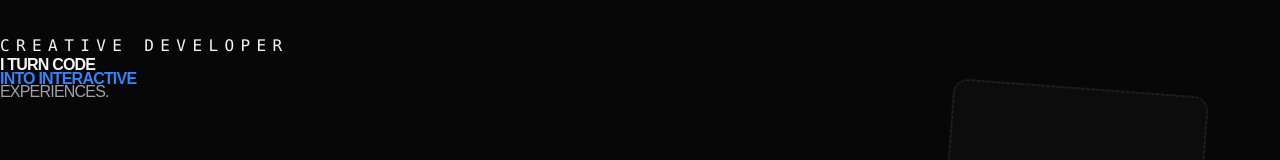
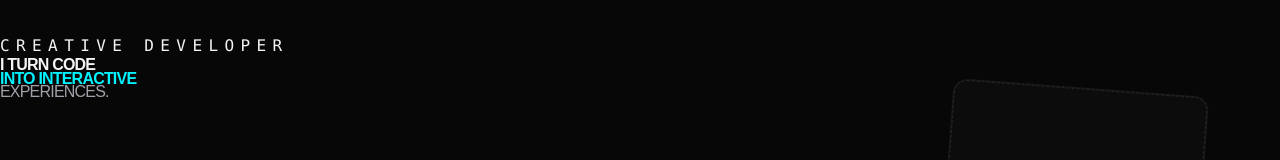
Before and after one commit to Imposter-zx/PORTFOLIO, a React (Vite) app: page / in a window 1280 px wide. Shown: the part 310-470 px from the top of the page. Built offline with nearby package versions, Linux system fonts and the light colour scheme; no server answers.

Commit message:
Aesthetic Sync: Restored neon cyan (#00f2ff) for consistency with background particles

```diff
--- a/src/index.css
+++ b/src/index.css
@@ -6,7 +6,8 @@
 :root {
   --bg-dark: #070707;
   --bg-card: rgba(18, 18, 18, 0.4);
-  --neon-blue: #3b82f6;
+  --neon-blue: #00f2ff;
+  /* Restored original cyan for futuristic feel */
   --accent: var(--neon-blue);
   --text-main: #f5f5f5;
   --text-dim: #a1a1aa;
```
